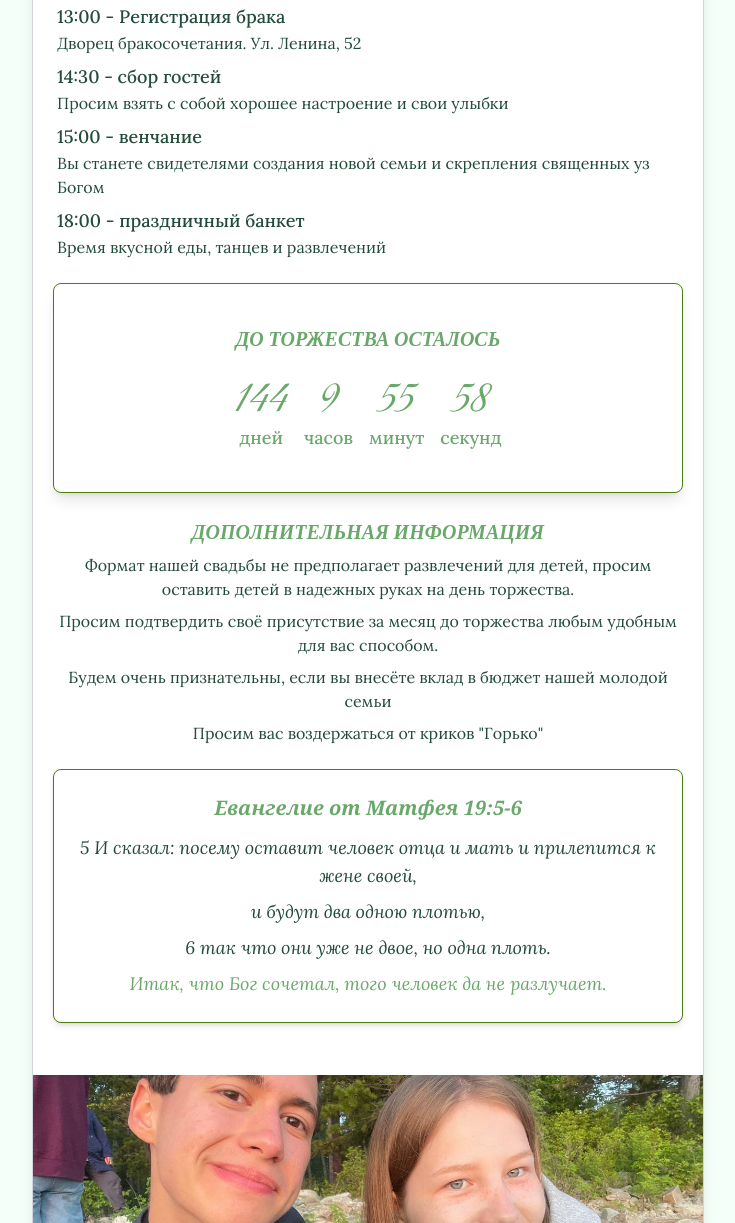
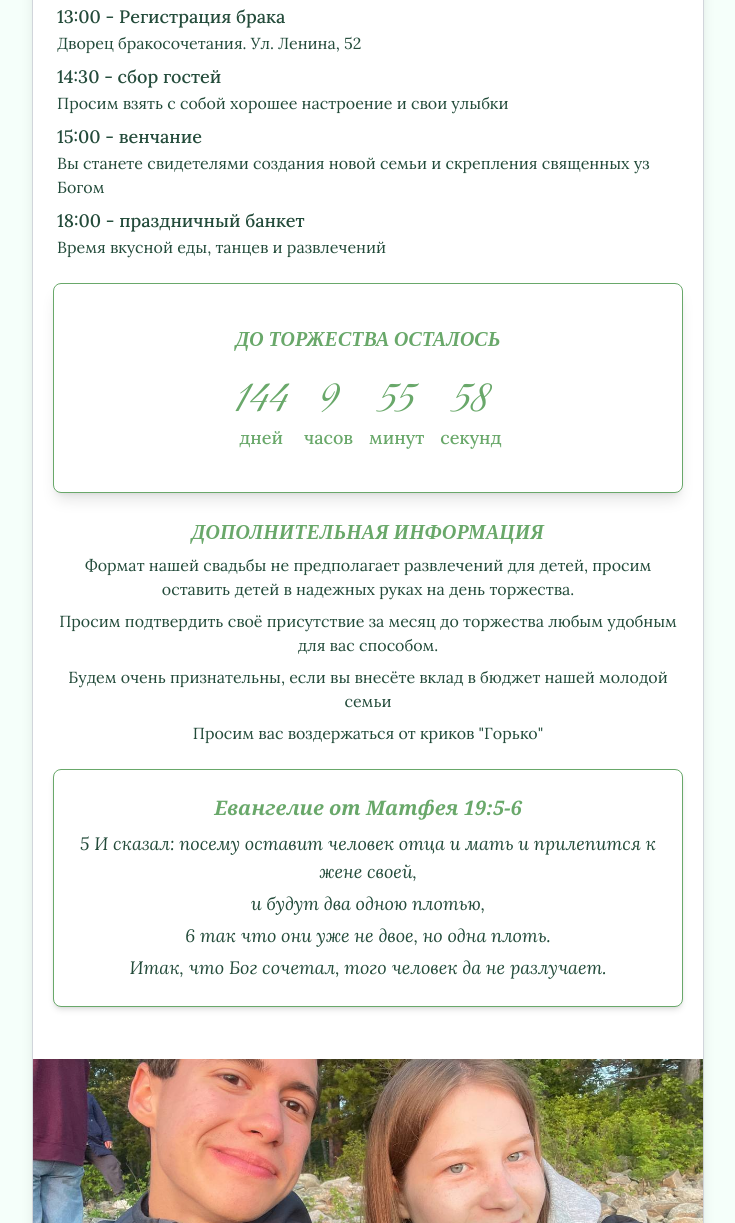
Before and after one commit to AwesomeWhiteWolf/Wedding-Invitation, a plain HTML site: page index.html in a window 1280 px wide. Shown: the part 910-2133 px from the top of the page, without its empty margins (272-1007 px from the left). Drawn offline with nearby package versions, Linux system fonts and the light colour scheme; a web font is replaced by a local one.

Commit message:
Add files via upload

```diff
--- a/index.html
+++ b/index.html
@@ -86,7 +86,7 @@
                 </div>
               </div>
 
-            <div class="bg-[#ffffff] p-10 mb-6 rounded-lg shadow-lg border border-lime-700 text-center relative overflow-hidden">
+            <div class="bg-[#ffffff] p-10 mb-6 rounded-lg shadow-lg border border-[#69A86A] text-center relative overflow-hidden">
               <h2 class="text-xl font-bold text-[#69A86A] mb-6">ДО ТОРЖЕСТВА ОСТАЛОСЬ</h2>
               <!-- Таймер -->
               <div class="flex justify-center space-x-2 md:space-x-4">
@@ -119,13 +119,13 @@
                 <p class="mb-2 text-[#234B3A]">Просим подтвердить своё присутствие за месяц до торжества любым удобным для вас способом.</p>
                 <p class="mb-2 text-[#234B3A]">Будем очень признательны, если вы внесёте вклад в бюджет нашей молодой семьи</p>
                 <p class="mb-2 text-[#234B3A]">Просим вас воздержаться от криков "Горько"</p>
-                <div class="max-w-2xl mx-auto mt-6 p-6 bg-[#ffffff] rounded-lg shadow-md border border-lime-700 text-center">
-                  <h3 class="text-xl font-serif font-bold text-[#69A86A] mb-3">Евангелие от Матфея 19:5-6</h3>
-                  <div class="text-[#234B3A] italic font-serif space-y-2">
+                <div class="max-w-2xl mx-auto mt-6 p-6 bg-[#ffffff] rounded-lg shadow-md border border-[#69A86A] text-center">
+                  <h3 class="text-xl font-serif font-bold text-[#69A86A] mb-2">Евангелие от Матфея 19:5-6</h3>
+                  <div class="text-[#234B3A] italic space-y-1">
                       <p class="text-lg">5 И сказал: посему оставит человек отца и мать и прилепится к жене своей,</p>
                       <p class="text-lg">и будут два одною плотью,</p>
                       <p class="text-lg">6 так что они уже не двое, но одна плоть.</p>
-                      <p class="text-lg text-[#69A86A] mt-2">Итак, что Бог сочетал, того человек да не разлучает.</p>
+                      <p class="text-lg">Итак, что Бог сочетал, того человек да не разлучает.</p>
                   </div>
               </div>
             </div>
@@ -139,5 +139,4 @@
     </div>
     <script src="script.js"></script>
 </body>
-
 </html>
```
